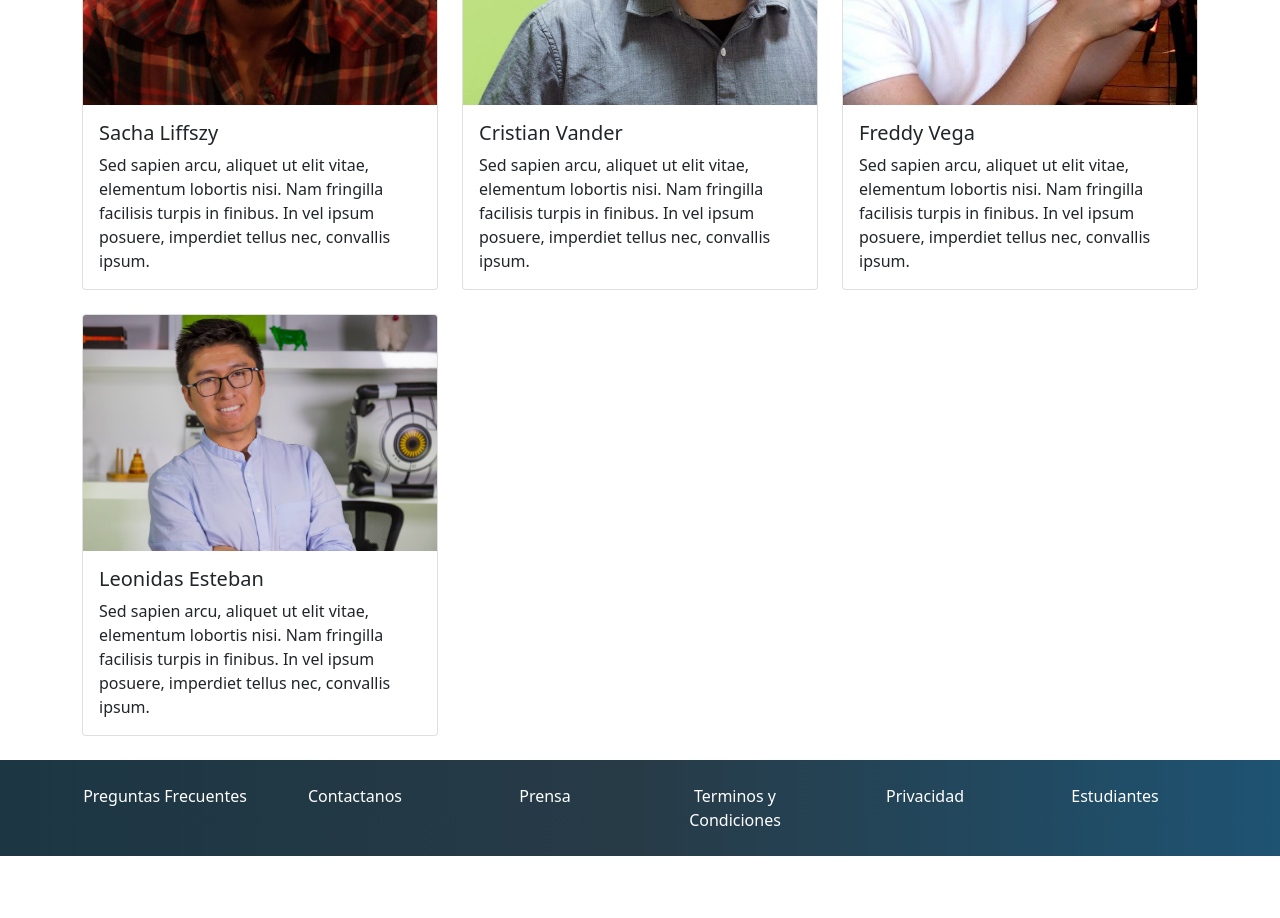
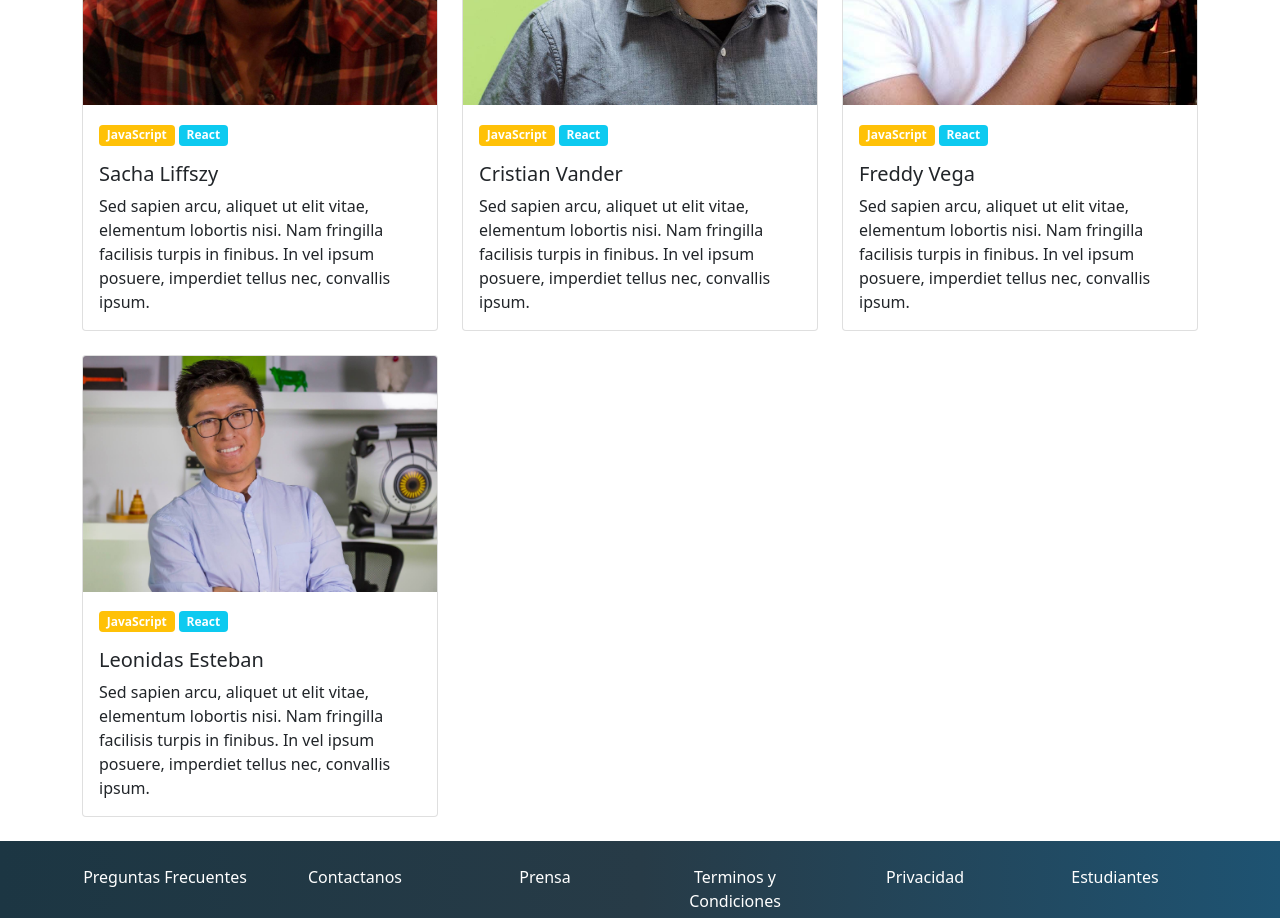
Before and after one commit to mabalderramav/platzi-bootstrap, a website: page index.html in a window 1280 px wide. Shown: the part 960-1878 px from the top of the page. Before the commit the page ends 1816 px from the top, so only its background shows below. Drawn offline with nearby package versions, Linux system fonts and the light colour scheme.

Commit message:
added badges

```diff
--- a/index.html
+++ b/index.html
@@ -135,6 +135,10 @@
                 alt="Foto de Sacha"
               />
               <div class="card-body">
+                <div class="badges mb-3">
+                  <span class="badge bg-warning">JavaScript</span>
+                  <span class="badge bg-info">React</span>
+                </div>
                 <h5 class="card-title">Sacha Liffszy</h5>
                 <p class="card-text">
                   Sed sapien arcu, aliquet ut elit vitae, elementum lobortis
@@ -152,6 +156,10 @@
                 alt="Foto de Cristian"
               />
               <div class="card-body">
+                <div class="badges mb-3">
+                  <span class="badge bg-warning">JavaScript</span>
+                  <span class="badge bg-info">React</span>
+                </div>
                 <h5 class="card-title">Cristian Vander</h5>
                 <p class="card-text">
                   Sed sapien arcu, aliquet ut elit vitae, elementum lobortis
@@ -169,6 +177,10 @@
                 alt="Foto de Freddy"
               />
               <div class="card-body">
+                <div class="badges mb-3">
+                  <span class="badge bg-warning">JavaScript</span>
+                  <span class="badge bg-info">React</span>
+                </div>
                 <h5 class="card-title">Freddy Vega</h5>
                 <p class="card-text">
                   Sed sapien arcu, aliquet ut elit vitae, elementum lobortis
@@ -186,6 +198,10 @@
                 alt="Foto de leonidas"
               />
               <div class="card-body">
+                <div class="badges mb-3">
+                  <span class="badge bg-warning">JavaScript</span>
+                  <span class="badge bg-info">React</span>
+                </div>
                 <h5 class="card-title">Leonidas Esteban</h5>
                 <p class="card-text">
                   Sed sapien arcu, aliquet ut elit vitae, elementum lobortis
```
